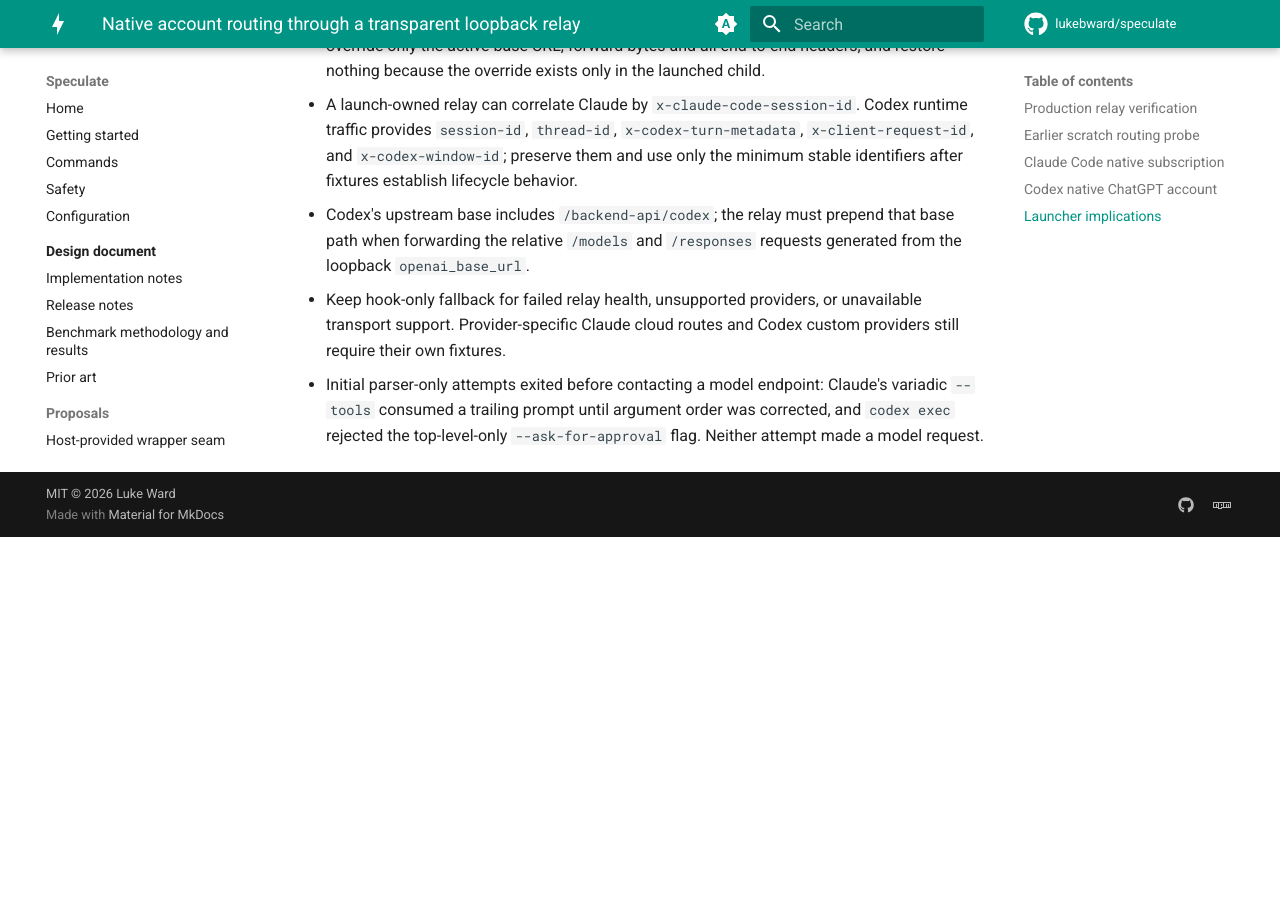
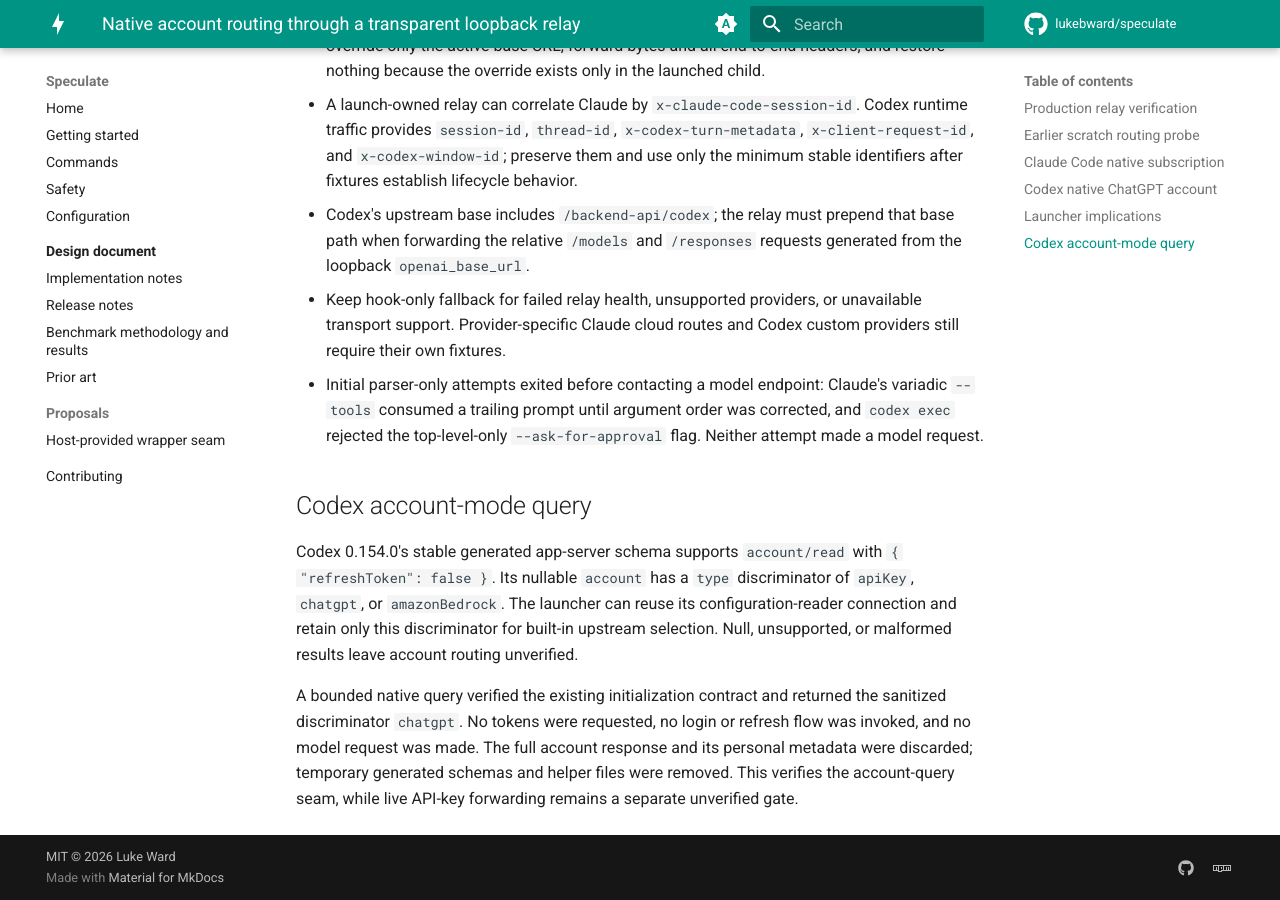
Before and after one commit to lukebward/speculate, an MkDocs documentation site: the page built from docs/observer-native-routing.md, in a window 1280 px wide and 900 px high, scrolled down 3248 px. Built offline with MkDocs 1.6.1 and Material for MkDocs 9.7.7, drawn with Linux system fonts in a browser that asks for light colours; comment, search, counter and statistics services are not loaded; before the commit the page ends 3785 px from its top, so only the background shows below that.

Commit message:
Document native account routing query

```diff
--- a/docs/observer-native-routing.md
+++ b/docs/observer-native-routing.md
@@ -77,3 +77,9 @@ Conclusion: for the built-in OpenAI provider under a native ChatGPT account, a s
 - Codex's upstream base includes `/backend-api/codex`; the relay must prepend that base path when forwarding the relative `/models` and `/responses` requests generated from the loopback `openai_base_url`.
 - Keep hook-only fallback for failed relay health, unsupported providers, or unavailable transport support. Provider-specific Claude cloud routes and Codex custom providers still require their own fixtures.
 - Initial parser-only attempts exited before contacting a model endpoint: Claude's variadic `--tools` consumed a trailing prompt until argument order was corrected, and `codex exec` rejected the top-level-only `--ask-for-approval` flag. Neither attempt made a model request.
+
+## Codex account-mode query
+
+Codex 0.154.0's stable generated app-server schema supports `account/read` with `{ "refreshToken": false }`. Its nullable `account` has a `type` discriminator of `apiKey`, `chatgpt`, or `amazonBedrock`. The launcher can reuse its configuration-reader connection and retain only this discriminator for built-in upstream selection. Null, unsupported, or malformed results leave account routing unverified.
+
+A bounded native query verified the existing initialization contract and returned the sanitized discriminator `chatgpt`. No tokens were requested, no login or refresh flow was invoked, and no model request was made. The full account response and its personal metadata were discarded; temporary generated schemas and helper files were removed. This verifies the account-query seam, while live API-key forwarding remains a separate unverified gate.
```
